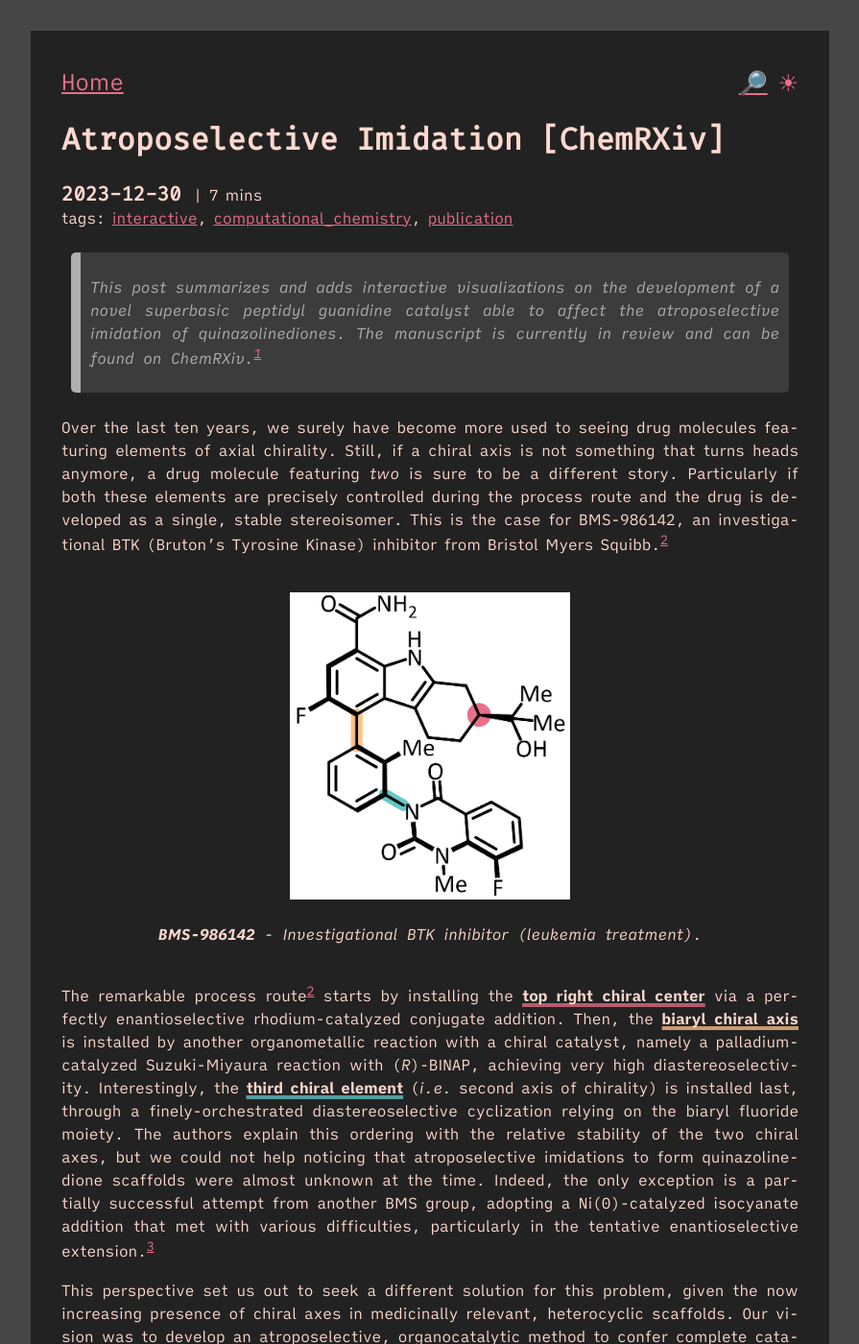
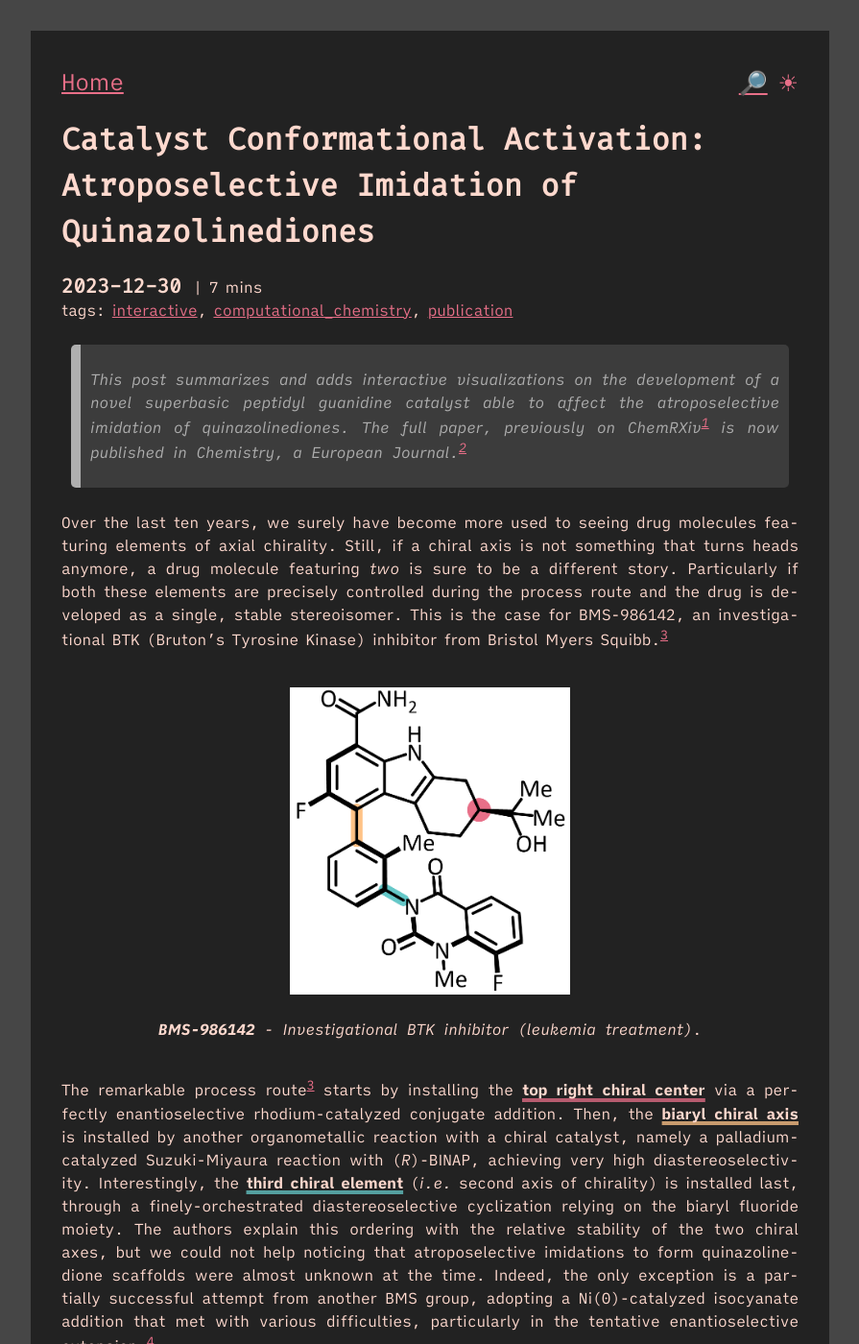
Before and after one commit to ntampellini/ntampellini.github.io, a Jekyll site: the page built from _posts/2023-12-30-atroposelective-imidation.md, in a window 1280 px wide and 1400 px high. Shown: the whole window at 96% size, without its empty margins (192-1087 px from the left). Built offline with Jekyll 4.4.1, drawn with Linux system fonts in a browser that asks for light colours; some of the changed text lies outside the part shown.

Commit message:
ChemEurJ citation

```diff
--- a/_posts/2023-12-30-atroposelective-imidation.md
+++ b/_posts/2023-12-30-atroposelective-imidation.md
@@ -1,13 +1,13 @@
 ---
 layout: post
-title: "Atroposelective Imidation [ChemRXiv]"
+title: "Catalyst Conformational Activation: Atroposelective Imidation of Quinazolinediones"
 tags: [interactive, computational_chemistry, publication]
 ---
 
 <!-- Twitter -->
 <meta property="twitter:card" content="summary_large_image" />
 <meta property="twitter:url" content="https://ntampellini.github.io/atroposelective-imidation/" />
-<meta property="twitter:title" content="Atroposelective Imidation [ChemRXiv]" />
+<meta property="twitter:title" content="Catalyst Conformational Activation: Atroposelective Imidation of Quinazolinediones" />
 <meta property="twitter:description" content="Test description" />
 <meta property="twitter:image" content="/assets/atroposelective_imidation/TS1Sa_preview.png" />
 
@@ -61,7 +61,7 @@ tags: [interactive, computational_chemistry, publication]
 
 <!-- CONTENT -->
 
-> This post summarizes and adds interactive visualizations on the development of a novel superbasic peptidyl guanidine catalyst able to affect the atroposelective imidation of quinazolinediones. The manuscript is currently in review and can be found on ChemRXiv.[^chemrxiv]
+> This post summarizes and adds interactive visualizations on the development of a novel superbasic peptidyl guanidine catalyst able to affect the atroposelective imidation of quinazolinediones. The full paper, previously on ChemRXiv[^chemrxiv] is now published in Chemistry, a European Journal.[^ChemEurJ]
 
 Over the last ten years, we surely have become more used to seeing drug molecules featuring elements of axial chirality. Still, if a chiral axis is not something that turns heads anymore, a drug molecule featuring _two_ is sure to be a different story. Particularly if both these elements are precisely controlled during the process route and the drug is developed as a single, stable stereoisomer. This is the case for BMS-986142, an investigational BTK (Bruton's Tyrosine Kinase) inhibitor from Bristol Myers Squibb.[^BMSBTK]
 
@@ -169,3 +169,5 @@ All the structures in this post can be found in the [GitHub repository](https://
 [^BMSNi0]: [Ni(0)-catalyzed synthesis of quinazolinediones](https://pubs.acs.org/doi/full/10.1021/acs.orglett.7b00052).
 
 [^chemrxiv]: The preprint of this work can be found on [ChemRXiv](https://chemrxiv.org/engage/chemrxiv/article-details/658102309138d231610176ba).
+
+[^ChemEurJ]: The full paper can be found online on [Chemistry, a European Journal](https://chemistry-europe.onlinelibrary.wiley.com/doi/10.1002/chem.202401109).
```
